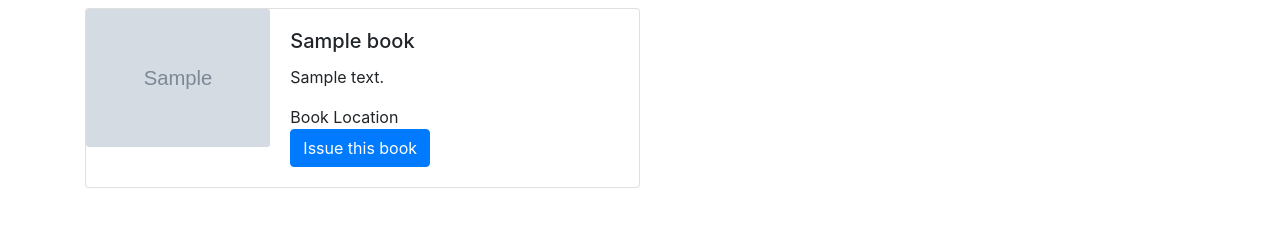
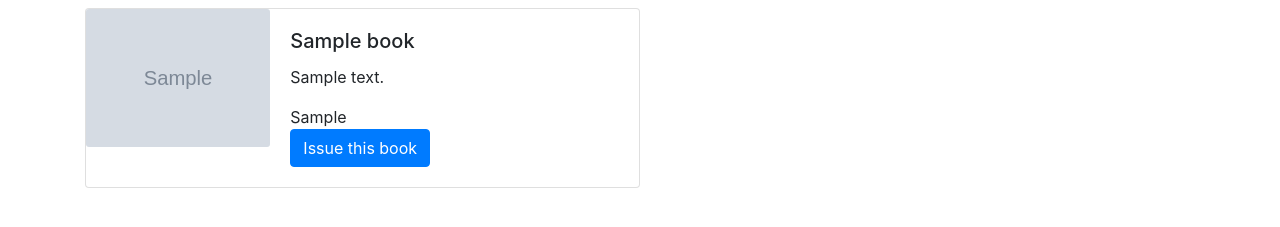
Before and after one commit to rashimotwani/Library-Management-System, a Django app: page /library/ in a window 1280 px wide. Shown: the part 122-349 px from the top of the page. Run offline with Django 4.2, Linux system fonts and the light colour scheme; a user stored in the database is signed in; tables that the repository leaves empty hold one stand-in row (values such as "Sample post"); grey boxes marked "Sample" are stand-in pictures; parts of the project's set-up code (start-up, migrations or seed data) failed here and were passed over.

Commit message:
location

```diff
--- a/library/models.py
+++ b/library/models.py
@@ -22,6 +22,7 @@ class Book(models.Model):
     avail_status = models.BooleanField(default=True)
     quantity = models.IntegerField(default=10)
     book_image = models.ImageField(upload_to='library/images', default="")
+    location = models.CharField(max_length=200, default="")
 
     def __str__(self) :
         return self.book_name
--- a/library/templates/issuedBooks/issuedBooks.html
+++ b/library/templates/issuedBooks/issuedBooks.html
@@ -49,7 +49,6 @@
               {% for i in books %}
               <form method="POST" style="margin: 0; padding: 0;">
                 {% csrf_token %}
-
               <div class="card mb-3" style="max-width: 50%">
                 <div class="row no-gutters">
                   <div class="col-md-4">
@@ -59,7 +58,7 @@
                     <div class="card-body">
                       <h5 class="card-title">{{i.book_name}}</h5>
                       <p class="card-text">{{i.desc}}</p>
-                      <h7>Book Location</h7><br>
+                      <h7>{{i.location}}</h7><br>
                       <button type="submit" value={{i.id}} name="returnBook" class="btn btn-primary"> Return this book </button>
 
                     </div>
--- a/library/templates/library/libraryLogin.html
+++ b/library/templates/library/libraryLogin.html
@@ -58,7 +58,7 @@
                       <div class="card-body">
                         <h5 class="card-title">{{i.book_name}}</h5>
                         <p class="card-text">{{i.desc}}</p>
-                        <h7>Book Location</h7><br>
+                        <h7>{{i.location}}</h7><br>
                         <button type="submit" value={{i.id}} name="issueBook" class="btn btn-primary"> Issue this book </button>
 
                       </div>
```
Also changed, not shown: library/migrations/0012_book_loaction.py (added), library/migrations/0013_rename_loaction_book_location.py (added), media/library/images/133250826_216645336603446_75521370373996778_n.jpg (added).
